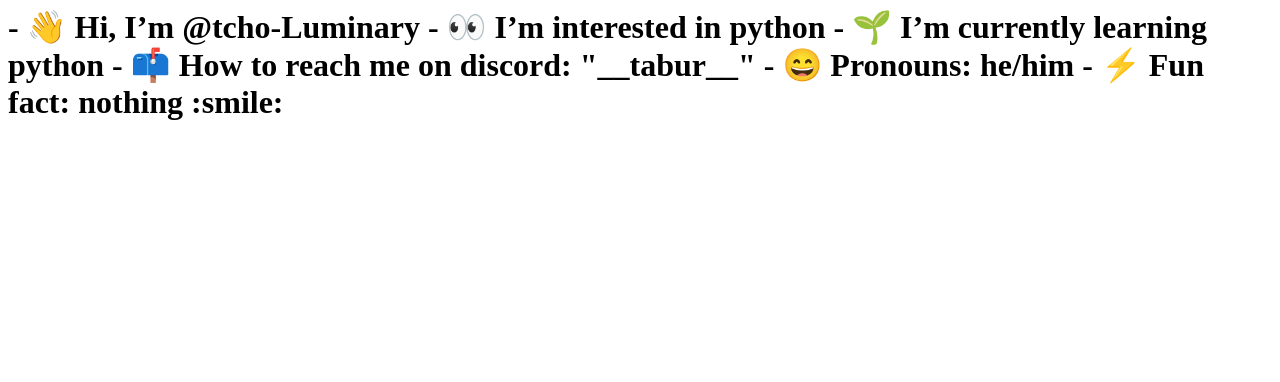
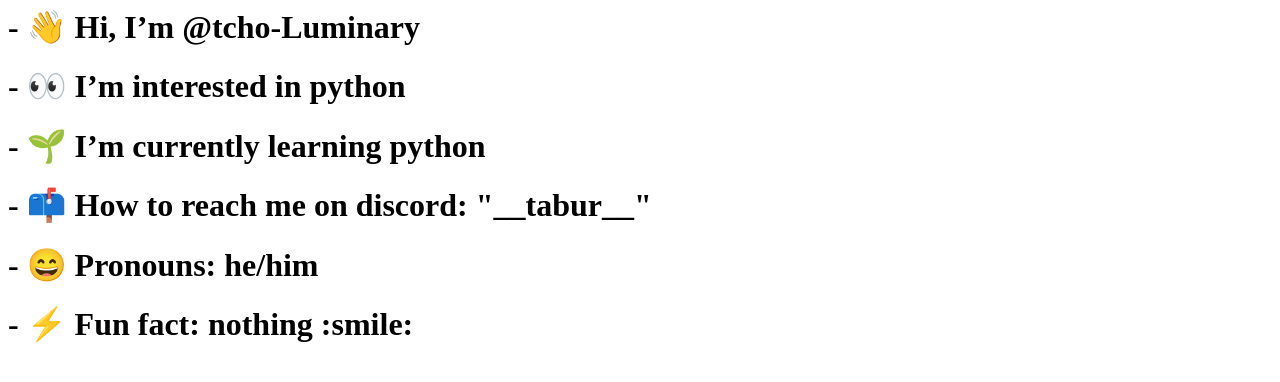
Before and after one commit to tcho-Luminary/tcho-Luminary, a plain HTML site: page index.html in a window 1280 px wide. Drawn offline with Linux system fonts and the light colour scheme.

Commit message:
Update index.html

```diff
--- a/index.html
+++ b/index.html
@@ -1,12 +1,13 @@
 <html><head><title>about me!</title></head></html>
 <body>
 <h1>- 👋 Hi, I’m @tcho-Luminary
-- 👀 I’m interested in python
-- 🌱 I’m currently learning python
-- 📫 How to reach me on discord: "__tabur__"
-- 😄 Pronouns: he/him
-- ⚡ Fun fact: nothing :smile:
+
 </h1>
+<h1>- 👀 I’m interested in python</h1>
+<h1>- 🌱 I’m currently learning python</h1>
+<h1>- 📫 How to reach me on discord: "__tabur__"</h1>
+<h1>- 😄 Pronouns: he/him</h1>
+<h1>- ⚡ Fun fact: nothing :smile:</h1>
 
 
 
```
